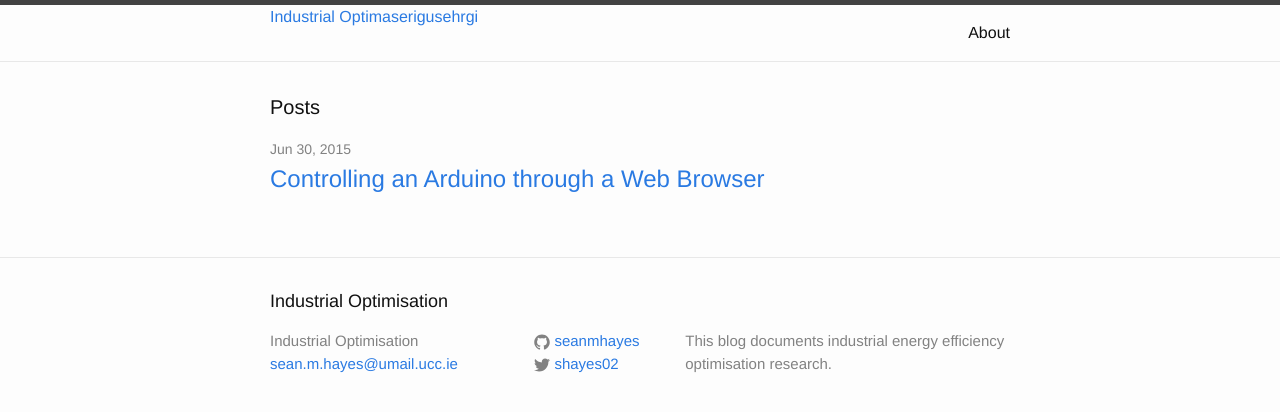
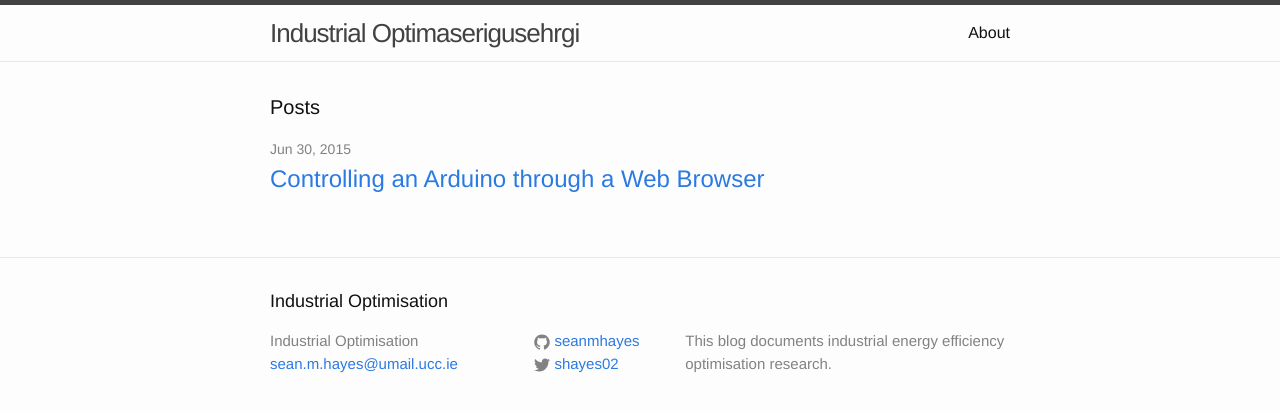
Before and after one commit to seanmhayes/seanmhayes.github.io, a Jekyll site: the page built from index.html, in a window 1280 px wide. Shown: the top 412 px of the page. Built offline with Jekyll 4.4.1, drawn with Linux system fonts in a browser that asks for light colours.

Commit message:
revert to header

```diff
--- a/_includes/header.html
+++ b/_includes/header.html
@@ -3,7 +3,7 @@
   <div class="wrapper">
 
     <!-- <a class="site-title" href="{{ site.baseurl }}/">{{ site.title }}</a> -->
-    <a href="http://indoptim.ie">Industrial Optimaserigusehrgi</a>
+    <a class="site-title" href="http://indoptim.ie">Industrial Optimaserigusehrgi</a>
 
     <nav class="site-nav">
       <a href="#" class="menu-icon">
```
